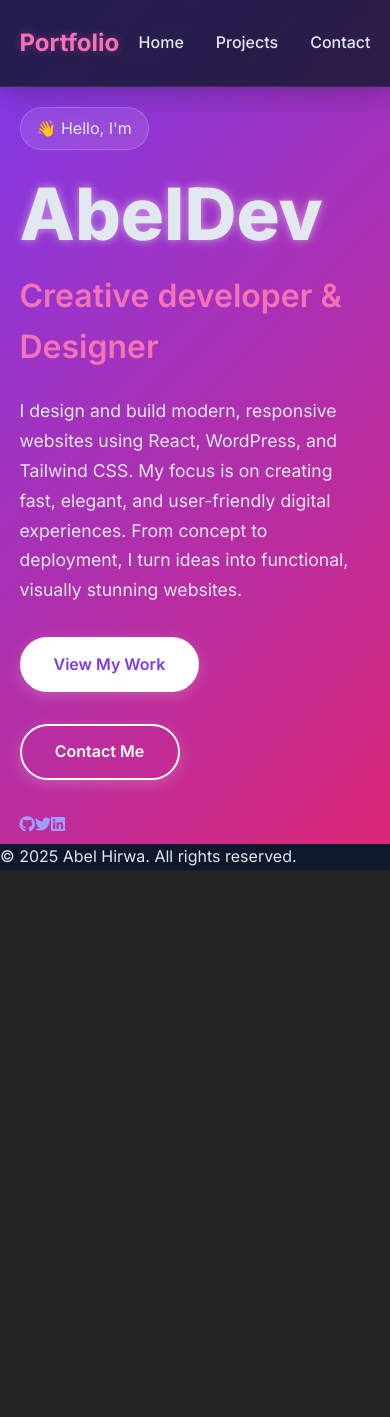
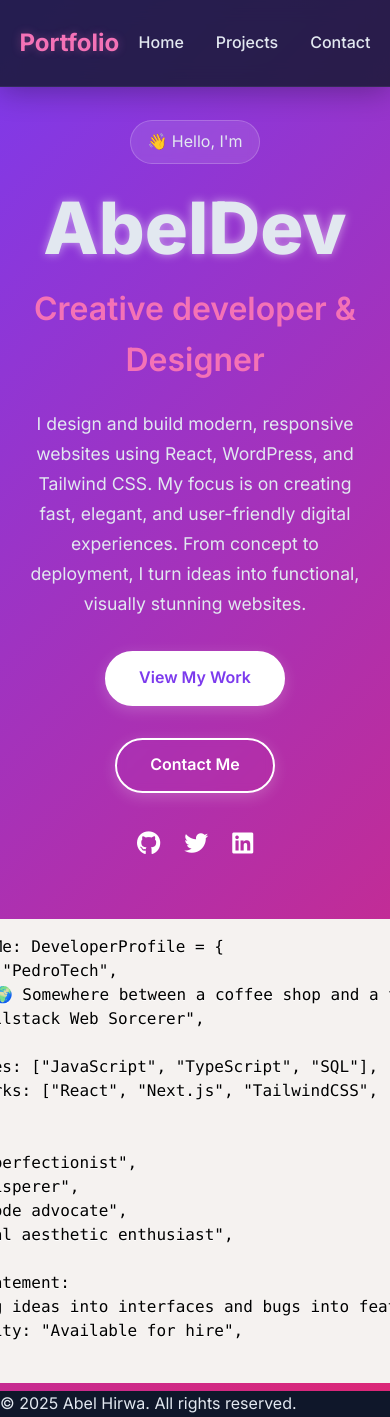
Before and after one commit to Hirwabel/my-portfolio, a React (Vite) app: page / in a window 390 px wide. Before the commit the page ends 870 px from the top, so only its background shows below. Built offline with nearby package versions, Linux system fonts and the light colour scheme.

Commit message:
added media queries and some code in hero section

```diff
--- a/package.json
+++ b/package.json
@@ -12,7 +12,8 @@
   "dependencies": {
     "framer-motion": "^12.23.22",
     "react": "^19.1.1",
-    "react-dom": "^19.1.1"
+    "react-dom": "^19.1.1",
+    "react-syntax-highlighter": "^15.6.6"
   },
   "devDependencies": {
     "@eslint/js": "^9.36.0",
--- a/src/App.css
+++ b/src/App.css
@@ -232,3 +232,45 @@ body{
 .cta-secondary:hover::before{
   left:100%;
 }
+
+.social-links{
+  display:flex;
+  gap:1.5rem;
+}
+
+.social-links a{
+  color:white;
+  font-size:1.5rem;
+  transition:0.3s ease;
+}
+
+.social-links a:hover{
+  color:var(--accent-color);
+  font-size:1.5rem;
+  transition:0.3s ease;
+}
+
+
+/* Hero Media Queries */
+
+@media (max-width:1024px){
+  .hero-container{
+    flex-direction: column;
+    text-align:center;
+    gap:3rem;
+    padding-top:120px;
+  }
+
+  .hero-content{
+    text-align:center;
+    max-width:100%;
+  }
+
+  .cta-buttons{
+    justify-content:center;
+  }
+
+  .social-links{
+    justify-content:center;
+  }
+}
--- a/src/components/Hero.jsx
+++ b/src/components/Hero.jsx
@@ -1,4 +1,5 @@
-import {motion} from 'framer-motion'
+import {motion} from "framer-motion"
+import { Prism as SyntaxHighlighter} from "react-syntax-highlighter"
 
 const fadeInUp = {
   initial: { opacity: 0, y: 20},
@@ -93,6 +94,37 @@ export const Hero = () => {
 
 
           </motion.div>
+
+          <motion.div
+            className="hero-image-container"
+            initial={{opacity:0, x:50}}
+            animate={{opacity:1, x:0}}
+            transition={{duration: 0.8, delay: 0.4}}
+          >
+            <div className="code-display">
+              <SyntaxHighlighter>
+                {`const aboutMe: DeveloperProfile = {
+  codename: "PedroTech",
+  origin: "🌍 Somewhere between a coffee shop and a terminal",
+  role: "Fullstack Web Sorcerer",
+  stack: {
+    languages: ["JavaScript", "TypeScript", "SQL"],
+    frameworks: ["React", "Next.js", "TailwindCSS", "Supabase"],
+  },
+  traits: [
+    "pixel-perfectionist",
+    "API whisperer",
+    "dark mode advocate",
+    "terminal aesthetic enthusiast",
+  ],
+  missionStatement:
+    "Turning ideas into interfaces and bugs into feature",
+  availability: "Available for hire",
+};`}
+              </SyntaxHighlighter>
+            </div>
+
+          </motion.div>
         </div>
       </motion.section>
     );
```
Also changed, not shown: 1 other file (tests, documents, lock files or other folders).
